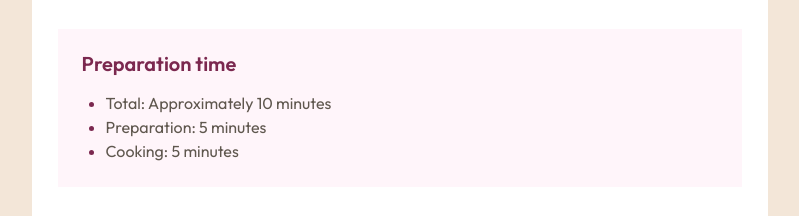
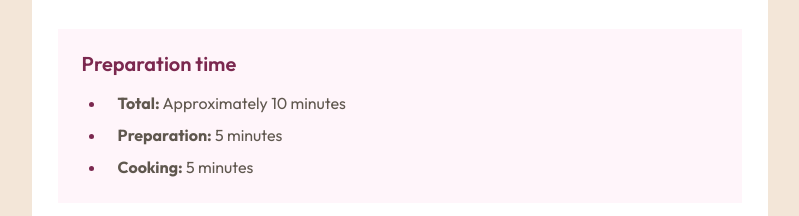
Before and after one commit to Celthros/recipe-page-challenge, a website: page index.html in a window 1280 px wide. Shown: the part 545-761 px from the top of the page, without its empty margins (240-1039 px from the left). Drawn offline with Linux system fonts and the light colour scheme.

Commit message:
Add margin and padding styles for list items in SCSS and update HTML for recipe preparation time

```diff
--- a/index.html
+++ b/index.html
@@ -33,9 +33,9 @@
 				<h2 id="recipe-prep-time-heading" class="recipe-prep-time-heading">Preparation time</h2>
 
 				<ul>
-					<li>Total: Approximately 10 minutes</li>
-					<li>Preparation: 5 minutes</li>
-					<li>Cooking: 5 minutes</li>
+					<li><strong>Total:</strong> Approximately 10 minutes</li>
+					<li><strong>Preparation:</strong> 5 minutes</li>
+					<li><strong>Cooking:</strong> 5 minutes</li>
 				</ul>
 			</section>
 
--- a/src/css/base/_base.scss
+++ b/src/css/base/_base.scss
@@ -85,6 +85,15 @@ ul, ol {
   padding-inline-end   : var(--spacing-300);
   }
 
+ul li, ol li {
+  margin-bottom: var(--spacing-100);
+  padding-left: var(--spacing-150);
+
+  &:last-child {
+    margin-bottom: 0;
+    }
+  }
+
 ul ::marker,
 ol ::marker {
   color       : var(--color-Brown-800);
```
Also changed, not shown: style.min.css, 1 other file.
